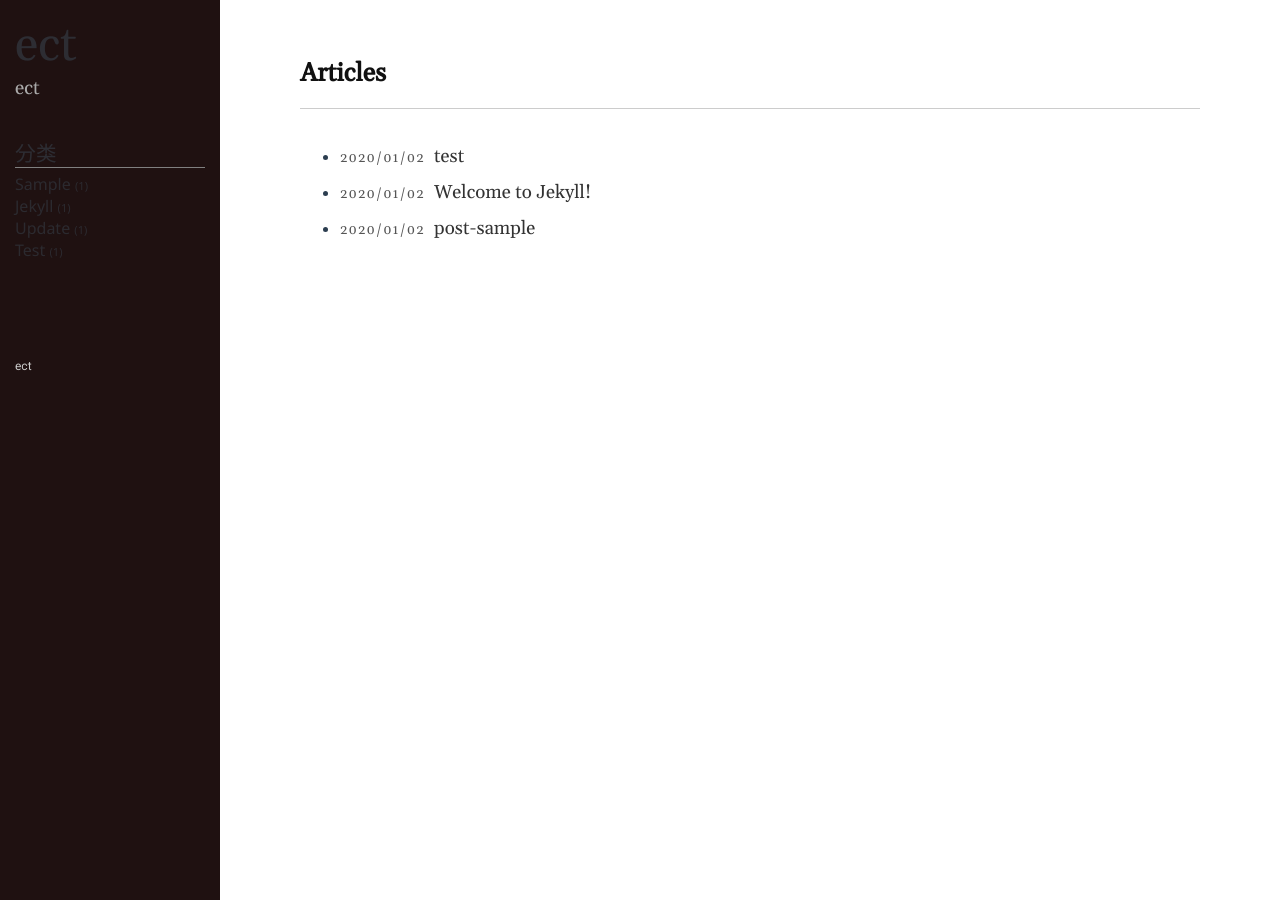
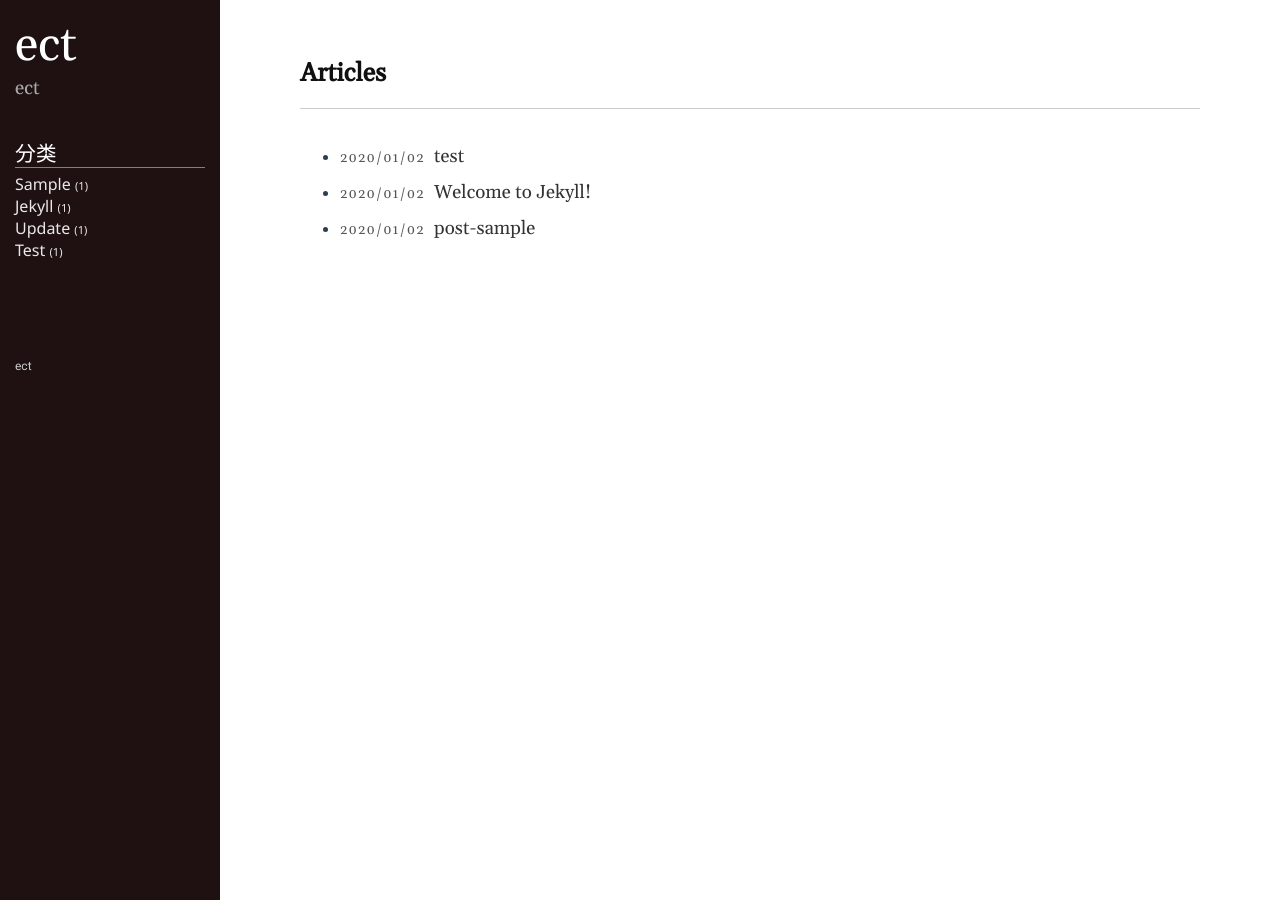
Before and after one commit to yict/yict.github.io, a Jekyll site: the page built from index.md, in a window 1280 px wide. Built offline with Jekyll 4.4.1, drawn with Linux system fonts in a browser that asks for light colours.

Commit message:
样式修改

```diff
--- a/public/css/style.css
+++ b/public/css/style.css
@@ -99,7 +99,7 @@ code {
 	padding: 15px;
 	z-index: 1;
 	background-color: #1f1111;
-	color: #2D2D33;
+	color: #fff;
 }
 
 .sidebar-item {
@@ -114,7 +114,7 @@ code {
 .sidebar-brand > a {
 	font-size: 300%;
 	font-family: 'Gelasio';
-	color: #2D2D33;
+	color: #ffffff;
 }
 
 .lead {
@@ -142,7 +142,7 @@ a.nav-item {
 	font-size: 100%;
     font-family: "Noto Sans";
     text-transform: capitalize;
-    color: #2d2d33;
+    color: #ffffff;
     opacity: 0.9;
 }
 
```
